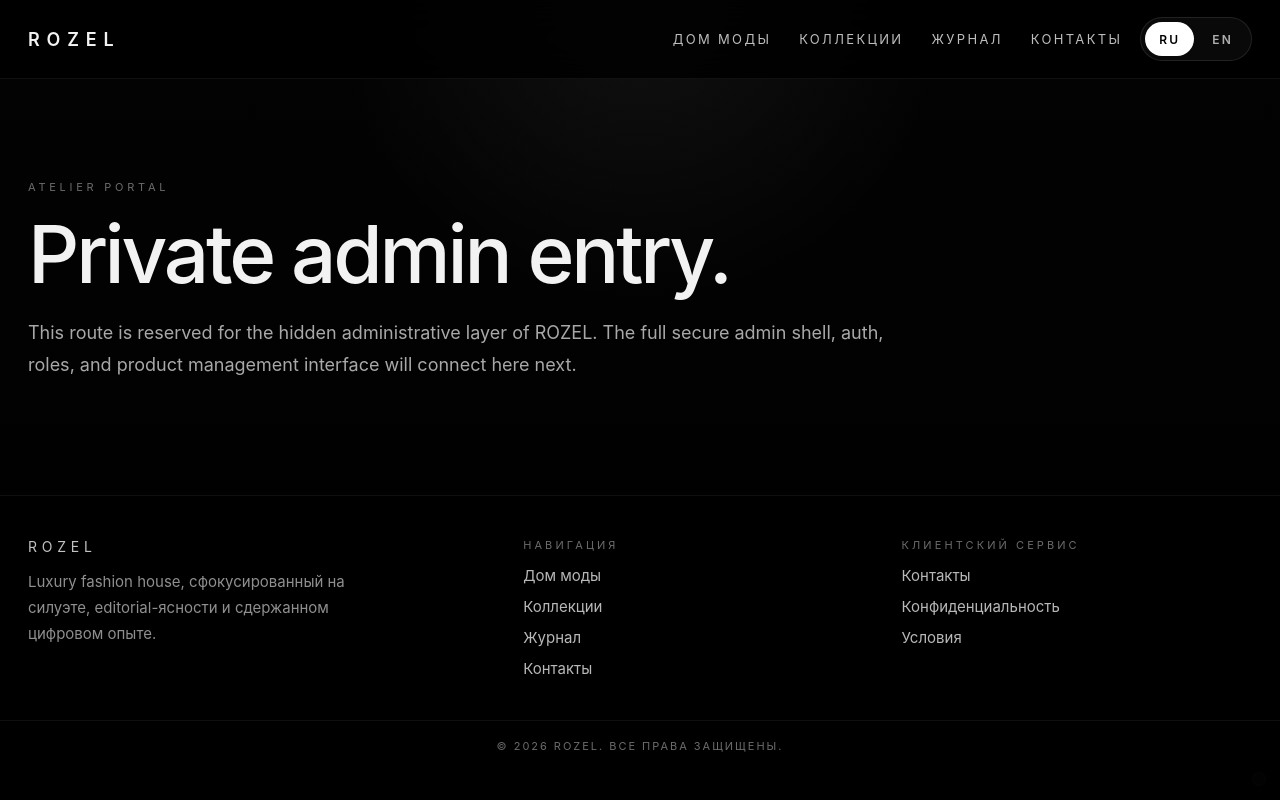
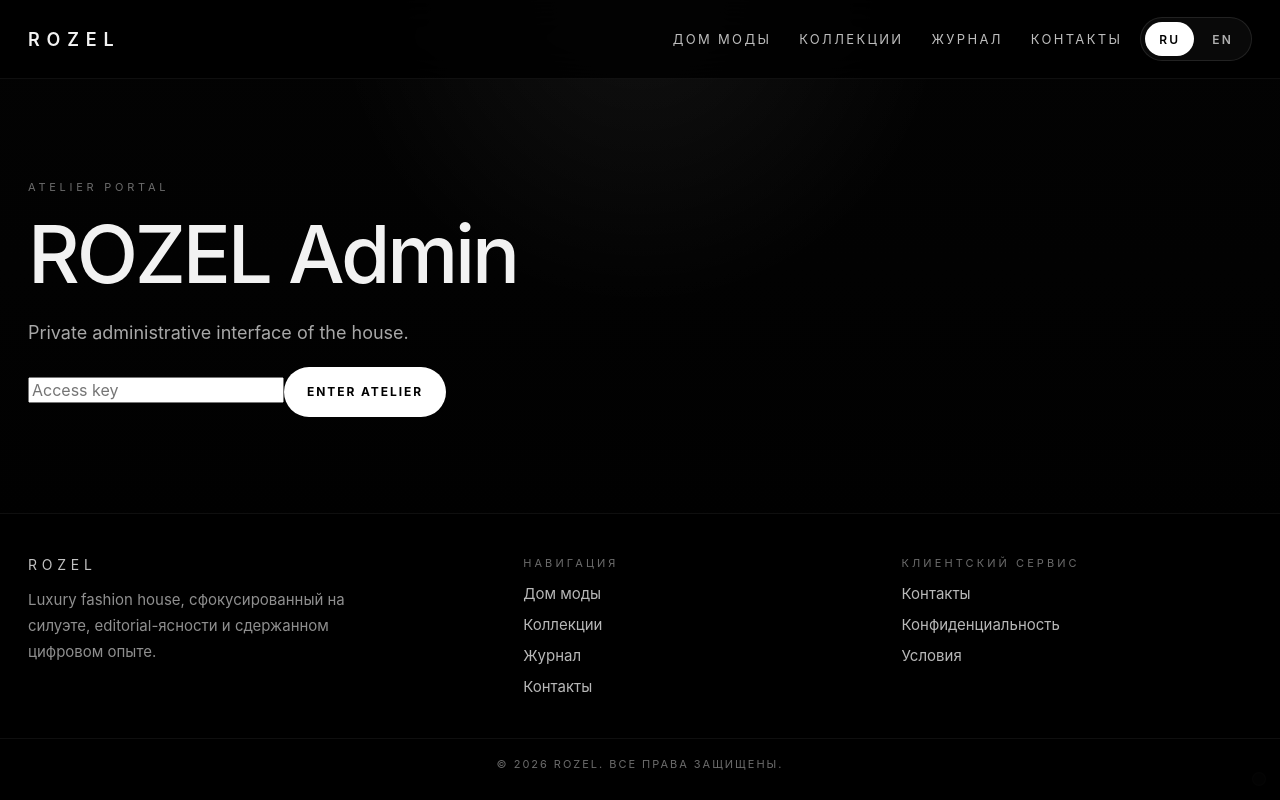
Before and after one commit to mtronda21vekby-stack/rozelshop.com, a Next.js app in the folder apps/web/: page /atelier-portal in a window 1280 px wide. Built offline with nearby package versions, Linux system fonts and the light colour scheme.

Commit message:
Update page.tsx

```diff
--- a/apps/web/src/app/atelier-portal/page.tsx
+++ b/apps/web/src/app/atelier-portal/page.tsx
@@ -1,14 +1,91 @@
+'use client'
+
+import { useState } from 'react'
+
 export default function AtelierPortalPage() {
+  const [entered, setEntered] = useState(false)
+  const [password, setPassword] = useState('')
+
+  function handleLogin(e: React.FormEvent) {
+    e.preventDefault()
+
+    if (password === 'rozel-admin') {
+      setEntered(true)
+    }
+  }
+
+  if (!entered) {
+    return (
+      <section className="page-section">
+        <div className="container">
+
+          <div className="admin-login">
+            <div className="eyebrow">Atelier Portal</div>
+
+            <h1 className="page-title">
+              ROZEL Admin
+            </h1>
+
+            <p className="page-text">
+              Private administrative interface of the house.
+            </p>
+
+            <form onSubmit={handleLogin} className="admin-login__form">
+
+              <input
+                type="password"
+                placeholder="Access key"
+                value={password}
+                onChange={(e) => setPassword(e.target.value)}
+                className="admin-input"
+              />
+
+              <button className="btn btn--primary">
+                Enter atelier
+              </button>
+
+            </form>
+
+          </div>
+
+        </div>
+      </section>
+    )
+  }
+
   return (
     <section className="page-section">
       <div className="container">
-        <div className="eyebrow">Atelier Portal</div>
-        <h1 className="page-title">Private admin entry.</h1>
+
+        <div className="eyebrow">Admin</div>
+
+        <h1 className="page-title">
+          Atelier Dashboard
+        </h1>
+
         <p className="page-text">
-          This route is reserved for the hidden administrative layer of ROZEL.
-          The full secure admin shell, auth, roles, and product management interface
-          will connect here next.
+          Product management interface will appear here.
         </p>
+
+        <div className="admin-dashboard">
+
+          <div className="admin-card">
+            <h3>Products</h3>
+            <p>Manage product catalog</p>
+          </div>
+
+          <div className="admin-card">
+            <h3>Collections</h3>
+            <p>Edit collection structure</p>
+          </div>
+
+          <div className="admin-card">
+            <h3>Journal</h3>
+            <p>Publish editorial entries</p>
+          </div>
+
+        </div>
+
       </div>
     </section>
   )
```
